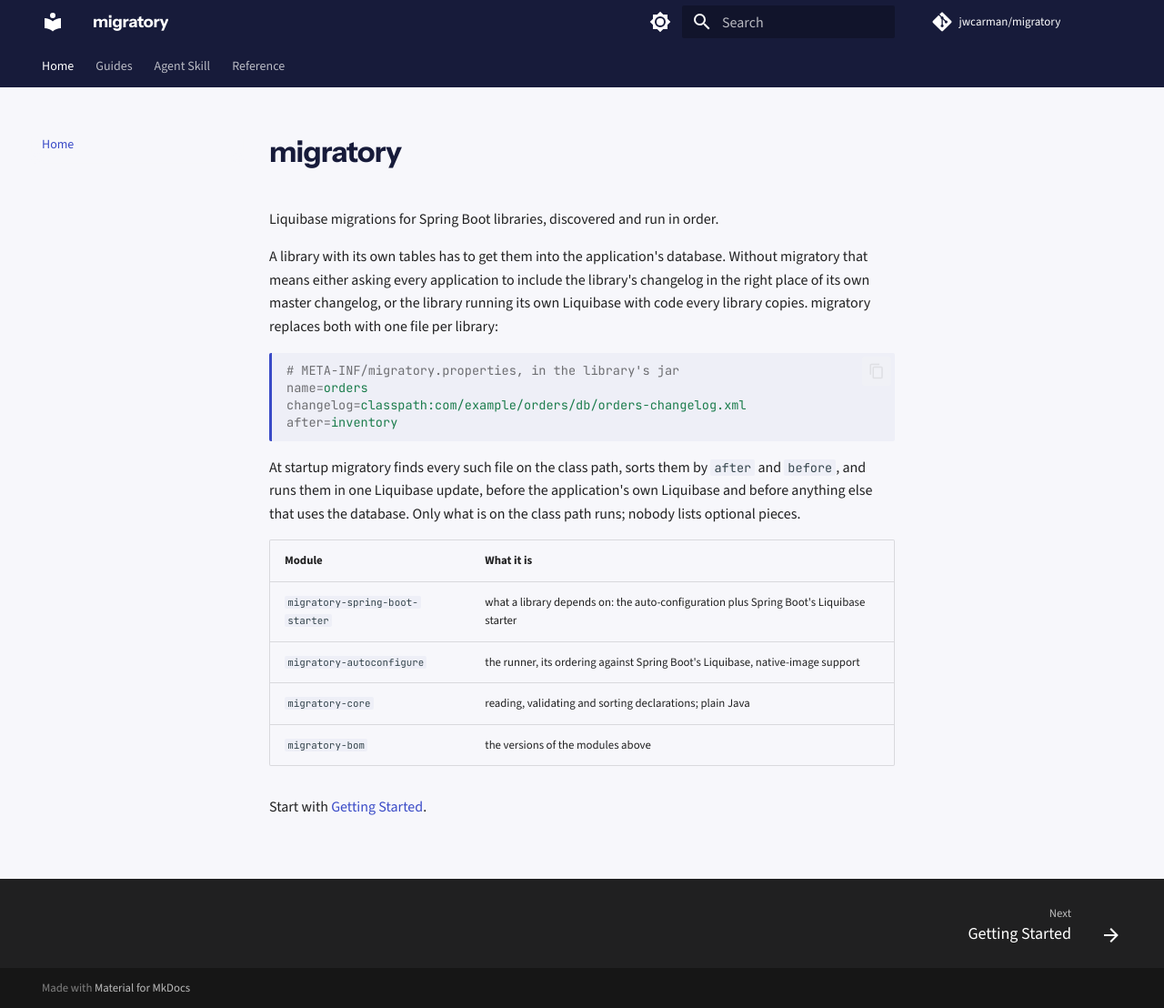
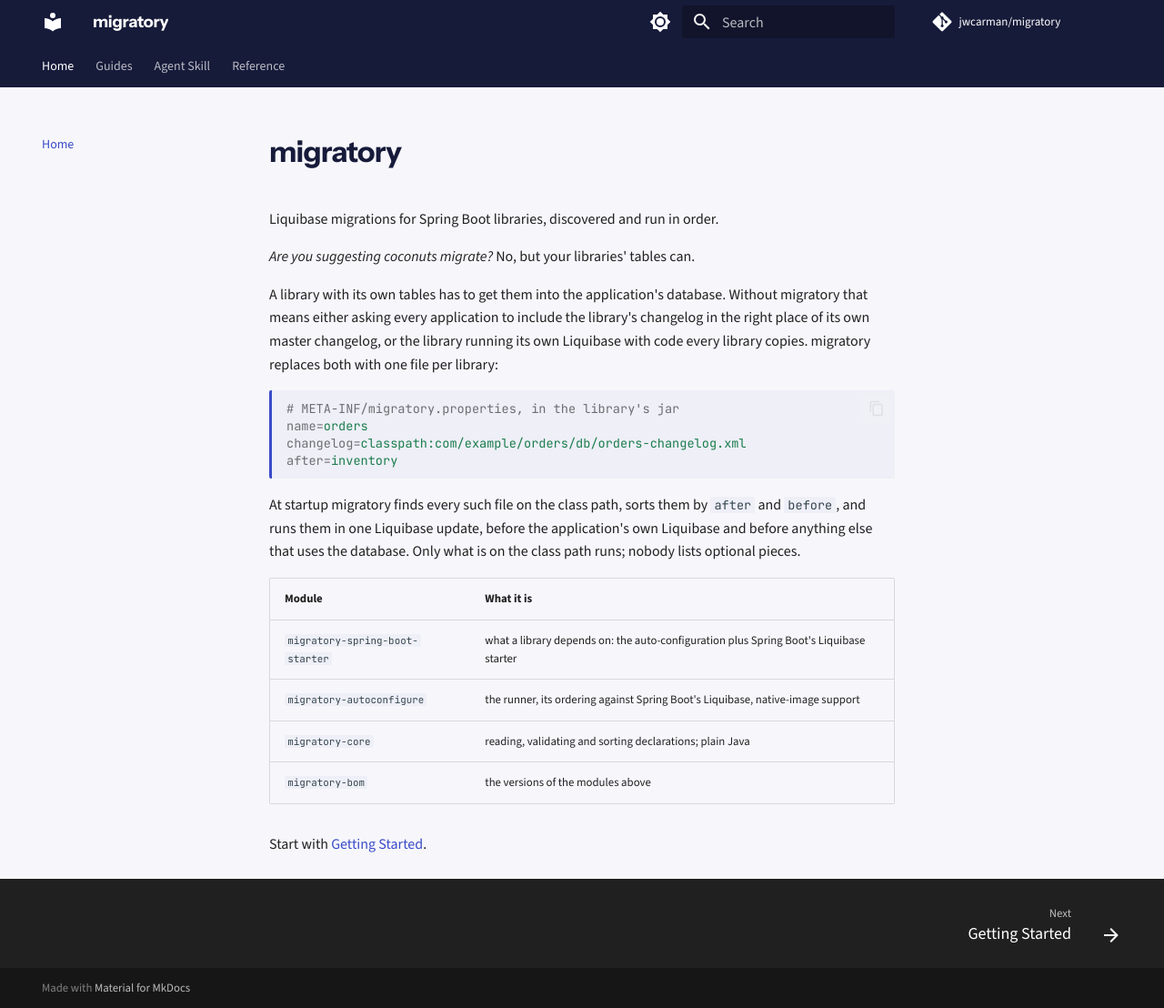
Before and after one commit to jwcarman/migratory, an MkDocs documentation site: the page built from docs/index.md, in a window 1280 px wide and 1108 px high. Shown: the whole window at 91% size. Built offline with MkDocs 1.6.1 and Material for MkDocs 9.7.7, drawn with Linux system fonts in a browser that asks for light colours; comment, search, counter and statistics services are not loaded.

Commit message:
docs: coconuts don't migrate, tables do
Co-Authored-By: Claude Opus 5.5 <noreply@anthropic.com>
Claude-Session: https://claude.ai/code/session_014GnzDGv6LpUfmPNoZuxave

```diff
--- a/docs/index.md
+++ b/docs/index.md
@@ -1,6 +1,8 @@
 # migratory
 
 Liquibase migrations for Spring Boot libraries, discovered and run in order.
+
+*Are you suggesting coconuts migrate?* No, but your libraries' tables can.
 
 A library with its own tables has to get them into the application's database. Without migratory
 that means either asking every application to include the library's changelog in the right place
```
Also changed, not shown: README.md (+2 -0 lines).
